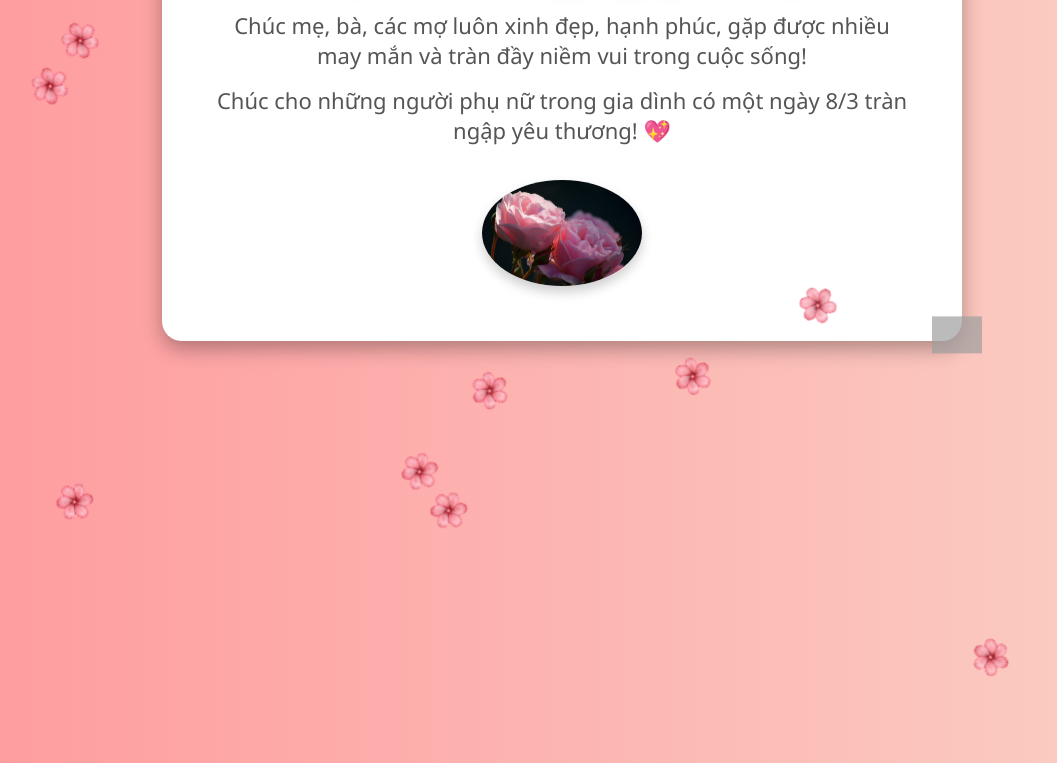
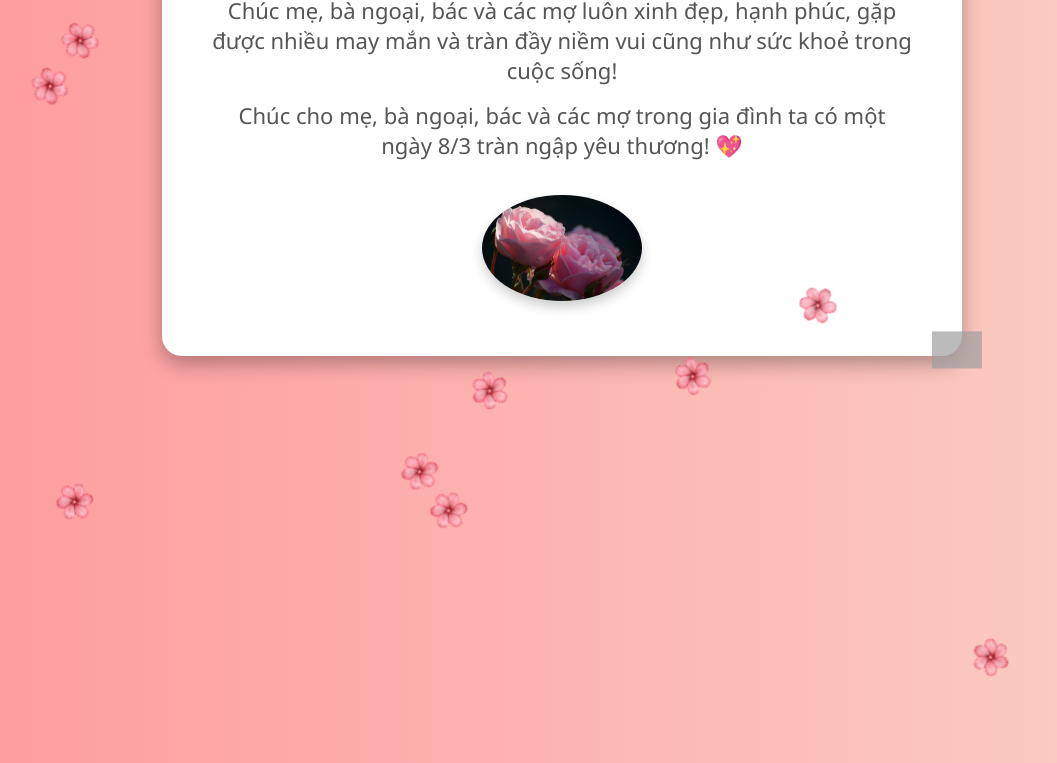
Before and after one commit to ABYSS-303/women-day, a plain HTML site: page index.html in a window 1280 px wide. Shown: the part 348-1111 px from the top of the page, without its empty margins (78-1135 px from the left). Drawn offline with Linux system fonts and the light colour scheme; grey boxes are pictures that could not be loaded.

Commit message:
Update index.html

```diff
--- a/index.html
+++ b/index.html
@@ -88,8 +88,8 @@
 <body>
     <div class="card">
         <h1>💐 Chúc Mừng Ngày 8/3 💐</h1>
-        <p>Chúc mẹ, bà, các mợ  luôn xinh đẹp, hạnh phúc, gặp được nhiều may mắn và tràn đầy niềm vui trong cuộc sống!</p>
-        <p>Chúc cho những người phụ nữ trong gia dình có một ngày 8/3 tràn ngập yêu thương! 💖</p>
+        <p>Chúc mẹ, bà ngoại, bác và các mợ  luôn xinh đẹp, hạnh phúc, gặp được nhiều may mắn và tràn đầy niềm vui cũng như sức khoẻ trong cuộc sống!</p>
+        <p>Chúc cho  mẹ, bà ngoại, bác và các mợ trong gia đình ta có một ngày 8/3 tràn ngập yêu thương! 💖</p>
         <img class="flower" src="roses-8247285_640.jpg" alt="Hoa chúc mừng">
         <img class="decor top-left" src="https://cdn-icons-png.flaticon.com/512/2921/2921822.png" alt="Trang trí">
         <img class="decor bottom-right" src="https://cdn-icons-png.flaticon.com/512/2921/2921822.png" alt="Trang trí">
```
